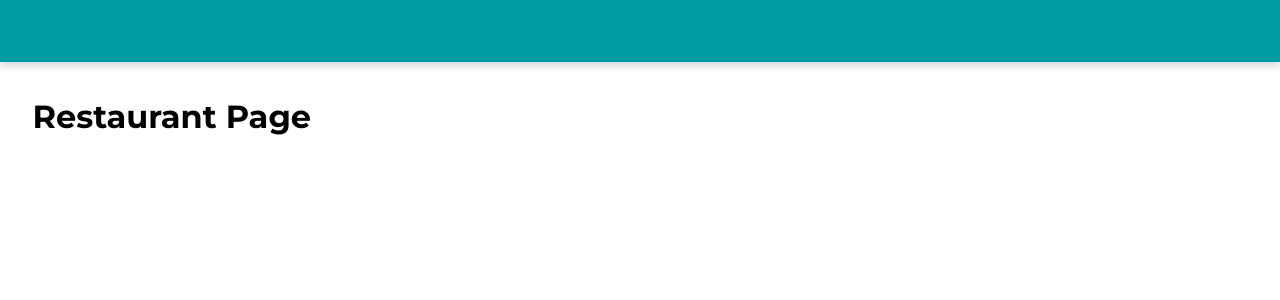
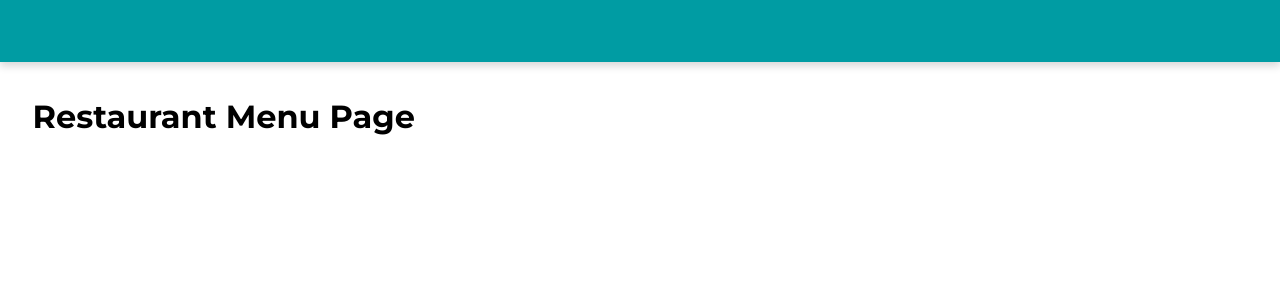
Before and after one commit to rubensbatista98/teste-goomer, a React (Create React App) app: page /restaurante in a window 1280 px wide. Shown: the top 300 px of the page. Built offline with nearby package versions, Linux system fonts and the light colour scheme.

Commit message:
Alterado o nome do arquivo e do componente da pagina de cardapio do restaurante de RestaurantPage para RestaurantMenu

```diff
--- a/src/Routes/index.js
+++ b/src/Routes/index.js
@@ -2,14 +2,14 @@ import React from "react";
 import { BrowserRouter as Router, Switch, Route } from "react-router-dom";
 
 import Home from "../pages/Home";
-import RestaurantPage from "../pages/RestaurantPage";
+import RestaurantMenu from "../pages/RestaurantMenu";
 
 const Routes = () => {
   return (
     <Router>
       <Switch>
         <Route exact path="/" component={Home} />
-        <Route exact path="/restaurante" component={RestaurantPage} />
+        <Route exact path="/restaurante" component={RestaurantMenu} />
       </Switch>
     </Router>
   );
--- /dev/null
+++ b/src/pages/RestaurantMenu/index.js
@@ -0,0 +1,7 @@
+import React from "react";
+
+const RestaurantMenu = () => {
+  return <h1>Restaurant Menu Page</h1>;
+};
+
+export default RestaurantMenu;
--- a/src/pages/RestaurantPage/index.js
+++ /dev/null
@@ -1,7 +0,0 @@
-import React from "react";
-
-const RestaurantPage = () => {
-  return <h1>Restaurant Page</h1>;
-};
-
-export default RestaurantPage;
```
